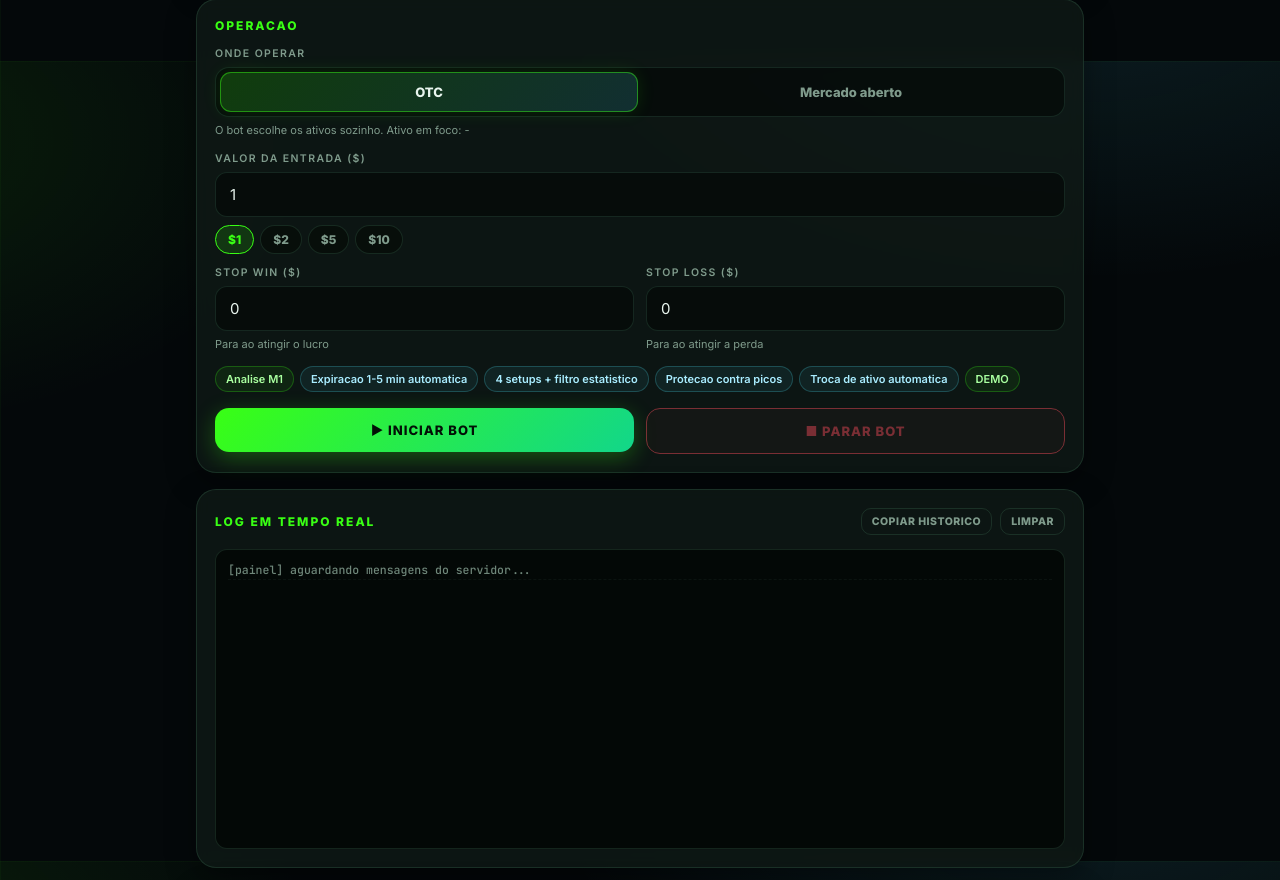
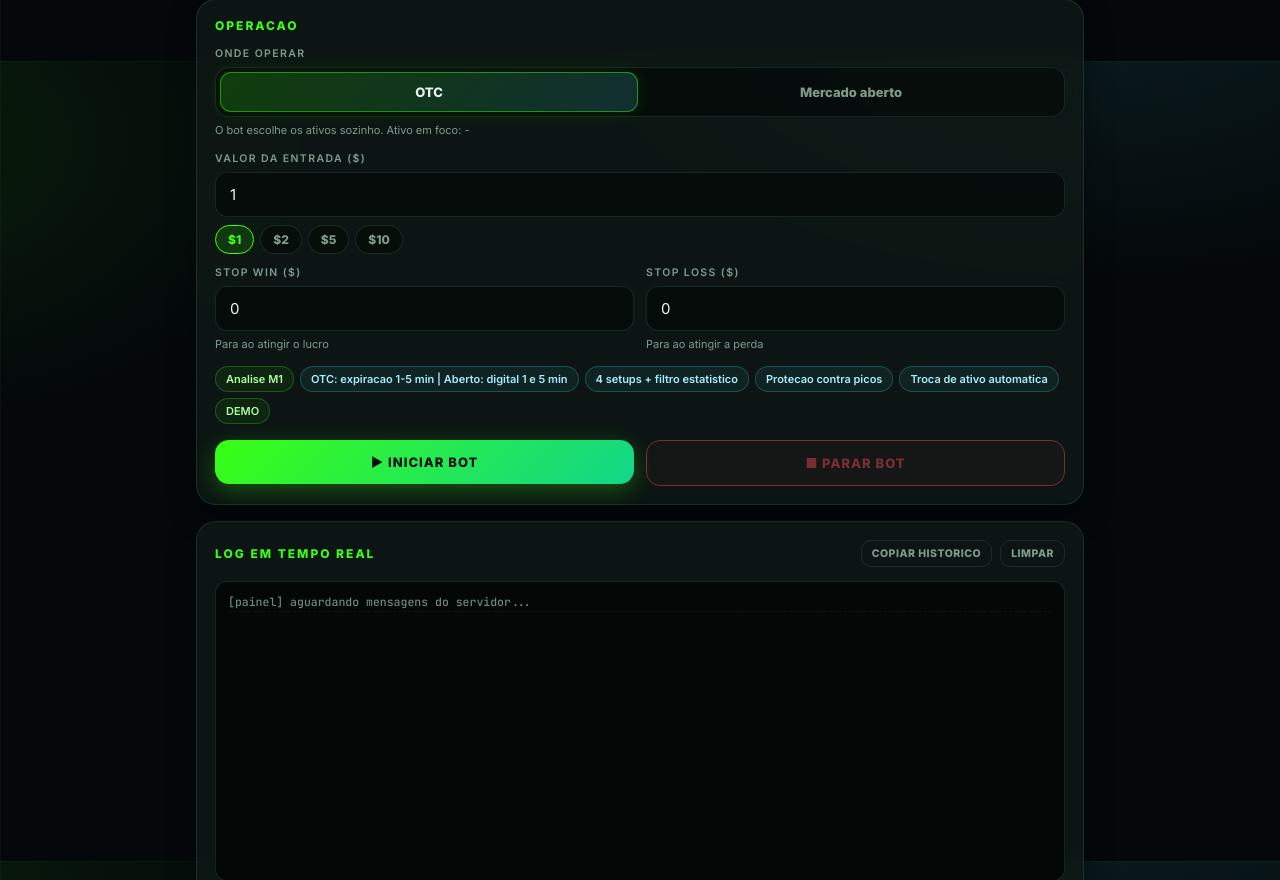
Before and after one commit to daniloadalto/danbot, a Flask app: page / in a window 1280 px wide. Shown: the part 739-1619 px from the top of the page. Run offline with Flask 3, Linux system fonts and the light colour scheme; data that the repository does not hold is empty.

Commit message:
Update dashboard.html

```diff
--- a/templates/dashboard.html
+++ b/templates/dashboard.html
@@ -197,7 +197,7 @@ body.running .status:before{background:var(--green);box-shadow:0 0 12px var(--gr
  <div class="col" style="min-width:0"><label>Stop Loss ($)</label><input id="stopLoss" type="number" value="0" min="0" step="1" inputmode="decimal" placeholder="0 = sem stop"><small class="h">Para ao atingir a perda</small></div>
 </div>
 
-<div class="strip" style="margin-top:14px"><span class="pill g">Analise M1</span><span class="pill">Expiracao 1-5 min automatica</span><span class="pill">4 setups + filtro estatistico</span><span class="pill">Protecao contra picos</span><span class="pill">Troca de ativo automatica</span><span class="pill g" id="accountMode">DEMO</span></div>
+<div class="strip" style="margin-top:14px"><span class="pill g">Analise M1</span><span class="pill">OTC: expiracao 1-5 min | Aberto: digital 1 e 5 min</span><span class="pill">4 setups + filtro estatistico</span><span class="pill">Protecao contra picos</span><span class="pill">Troca de ativo automatica</span><span class="pill g" id="accountMode">DEMO</span></div>
 <b id="modeTitle" style="display:none"></b>
 
 <div class="row" style="margin-top:16px"><div class="col"><button class="btn btn-green" id="startBtn" onclick="startBot()">▶ Iniciar bot</button></div><div class="col"><button class="btn btn-red" id="stopBtn" onclick="stopBot()">■ Parar bot</button></div></div>
```
